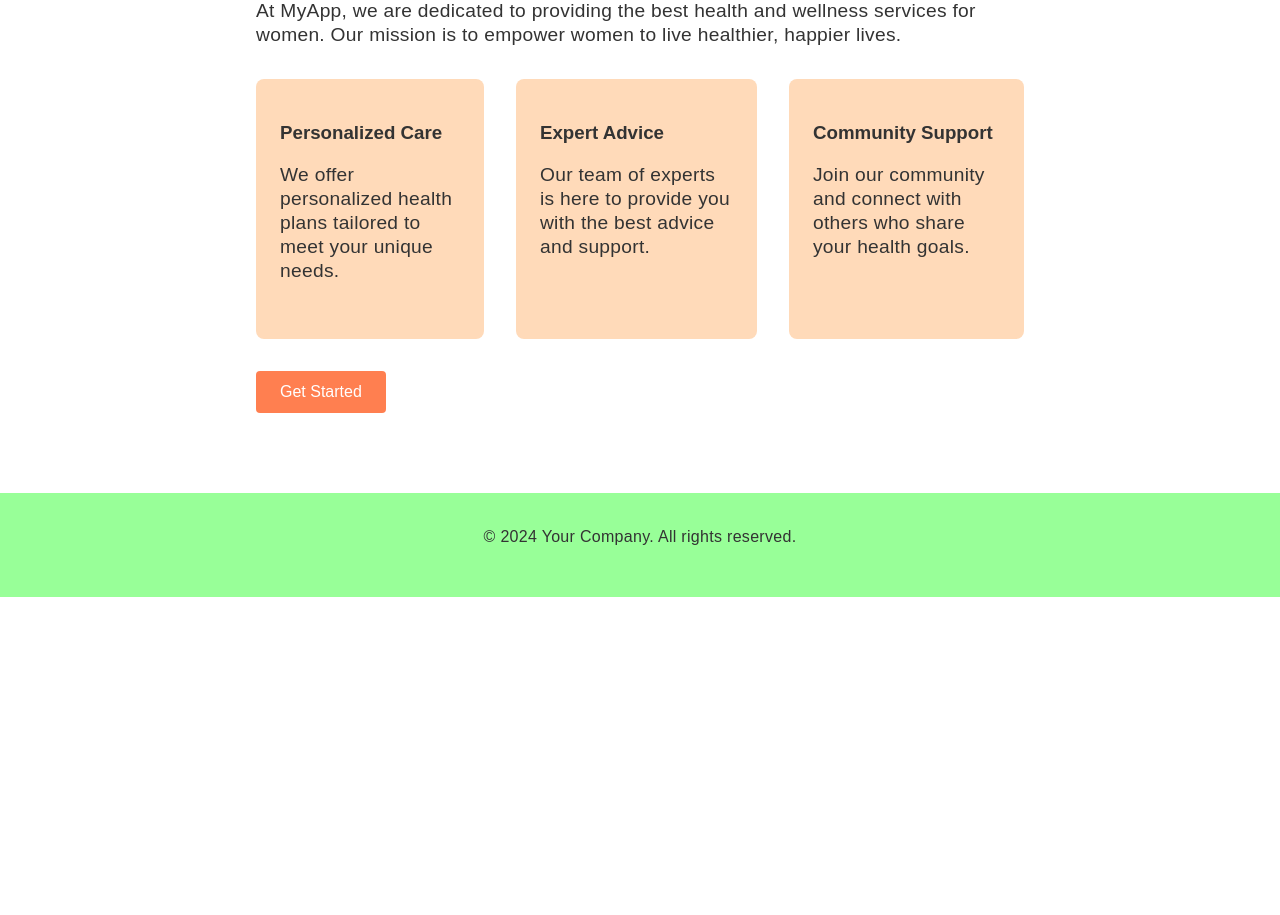
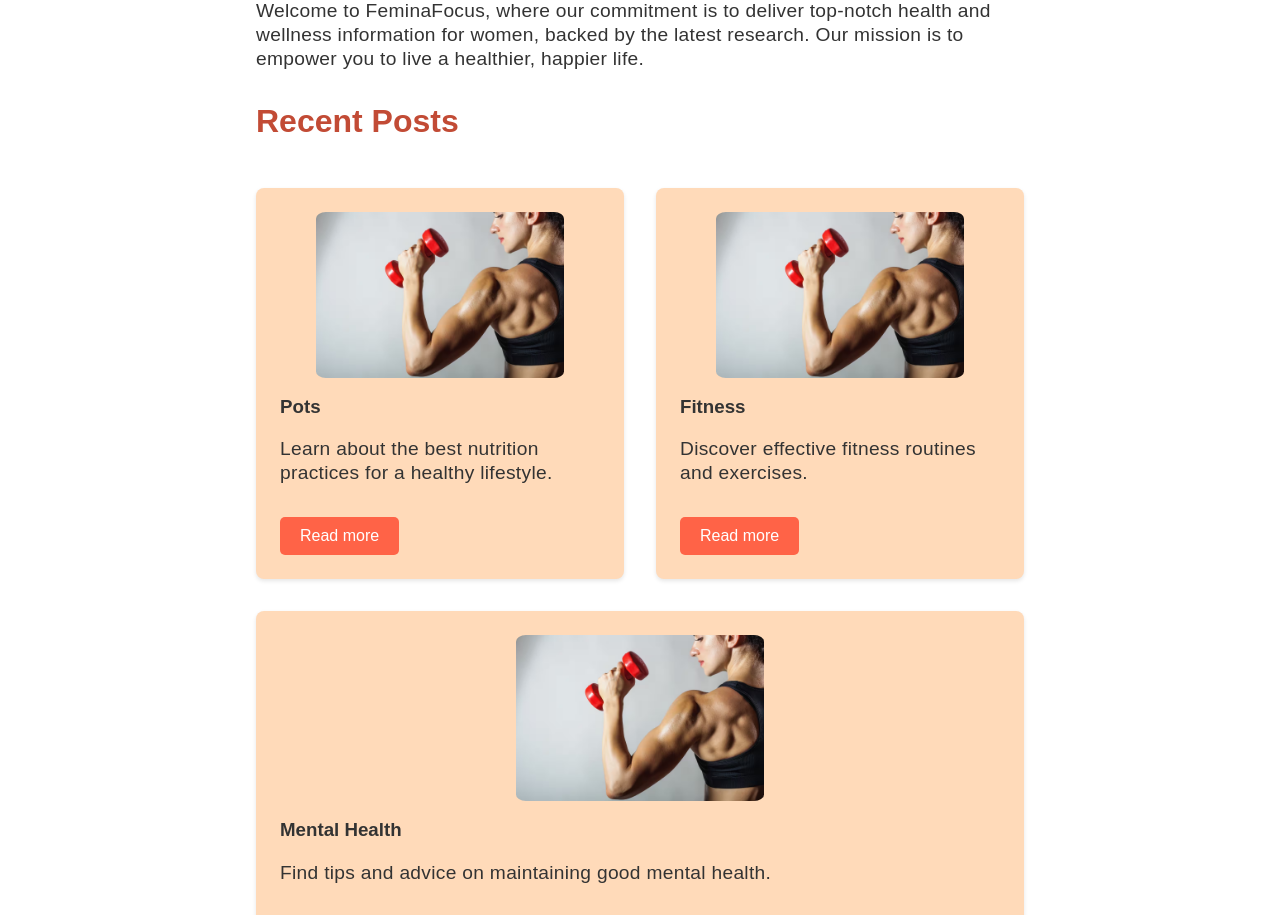
Before and after one commit to lydiastef/womens-health, a React (Create React App) app: page / in a window 1280 px wide. Shown: the part 600-1515 px from the top of the page. Before the commit the page ends 1197 px from the top, so only its background shows below. Built offline with nearby package versions, Linux system fonts and the light colour scheme.

Commit message:
json fix

```diff
--- a/package.json
+++ b/package.json
@@ -1,8 +1,7 @@
 {
-  "name": "womens-health",
+  "name": "feminafocus",
   "version": "0.1.0",
   "private": true,
-  "homepage": "https://lydiast.github.io/womens-health",
 
   "dependencies": {
     "@testing-library/jest-dom": "^5.17.0",
--- a/src/App.css
+++ b/src/App.css
@@ -112,6 +112,48 @@ footer {
   background-color: #E57373;
 }
 
+/* App.css */
+.App {
+  font-family: Arial, sans-serif;
+  text-align: center;
+}
+
+.recent-posts {
+  display: flex;
+  flex-direction: column;
+  align-items: center;
+}
+
+.post-card {
+  border: 1px solid #ccc;
+  padding: 20px;
+  margin: 10px;
+  width: 300px;
+  box-shadow: 0 0 10px rgba(0,0,0,0.1);
+}
+
+.new-post-form {
+  margin: 20px;
+  display: flex;
+  flex-direction: column;
+  width: 300px;
+}
+
+.new-post-form input,
+.new-post-form textarea {
+  margin: 5px 0;
+  padding: 10px;
+  font-size: 16px;
+}
+
+.new-post-form button {
+  padding: 10px;
+  font-size: 16px;
+  cursor: pointer;
+}
+
+
+
 @media (min-width: 768px) {
 
   .hero-section {
--- a/src/App.js
+++ b/src/App.js
@@ -12,6 +12,8 @@ import Loneliness from './posts/loneliness';
 import FertilityDiet from './posts/fertilitydiet';
 import './App.css';
 import mainImage from './images/women2.avif';
+import Strength from './images/strength.avif';
+import { Link } from 'react-router-dom';
 
 function App() {
     return (
@@ -27,25 +29,33 @@ function App() {
                             <img src={mainImage} alt="Main" className="main-image" />
                         </div>
                         <div className="welcome-text">
-                                        <h1>Welcome to MyApp</h1>
-                                        <p>This is a sample welcome text that accompanies the main image. Customize this as needed to fit your content.</p>
+                            <h1>Welcome to All About Women</h1>
                         </div>
                         </div>
                         <section className="content-section">
                             <h2>About Us</h2>
-                                    <p>At MyApp, we are dedicated to providing the best health and wellness services for women. Our mission is to empower women to live healthier, happier lives.</p>
+                            <p>Welcome to FeminaFocus, where our commitment is to deliver top-notch health and wellness information for women, backed by the latest research. Our mission is to empower you to live a healthier, happier life.</p>
+                            <h1>Recent Posts</h1>
                             <div className="features">
-                                        <div className="feature">
-                                            <h3>Personalized Care</h3>
-                                            <p>We offer personalized health plans tailored to meet your unique needs.</p>
+                                <div className="topics-list">
+                                    <div className="topic">
+                                        <img src={Strength} alt="strong woman" className="page-image" />
+                                        <h3>Pots</h3>
+                                        <p>Learn about the best nutrition practices for a healthy lifestyle.</p>
+                                        <Link to="/pots" className="btn"> Read more</Link>
                                     </div>
-                                        <div className="feature">
-                                            <h3>Expert Advice</h3>
-                                            <p>Our team of experts is here to provide you with the best advice and support.</p>
+                <div className="topic">
+                <img src={Strength} alt="strong woman" className="page-image" />
+                    <h3>Fitness</h3>
+                    <p>Discover effective fitness routines and exercises.</p>
+                    <Link to="/female-training" className="btn">Read more</Link>
                     </div>
-                                        <div className="feature">
-                                            <h3>Community Support</h3>
-                                            <p>Join our community and connect with others who share your health goals.</p>
+                <div className="topic">
+                <img src={Strength} alt="strong woman" className="page-image" />
+                    <h3>Mental Health</h3>
+                    <p>Find tips and advice on maintaining good mental health.</p>
+                    <Link to="/loneliness" className='btn' >Read more</Link>
+                </div>
             </div>
             </div>
                 <button className="cta-button">Get Started</button>
```
Also changed, not shown: src/components/postcard.js (added, +11 -0 lines), src/components/recentposts.js (added, +25 -0 lines), 1 other file (tests, documents, lock files or other folders). Lines whose indentation alone changed are shown as unchanged.
